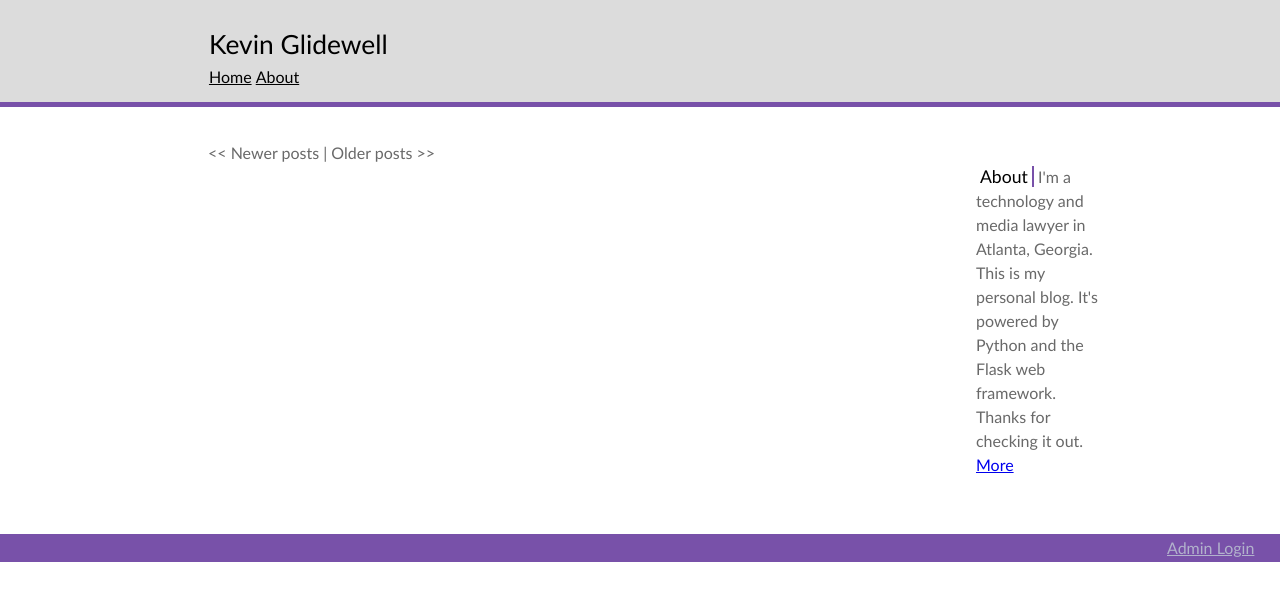
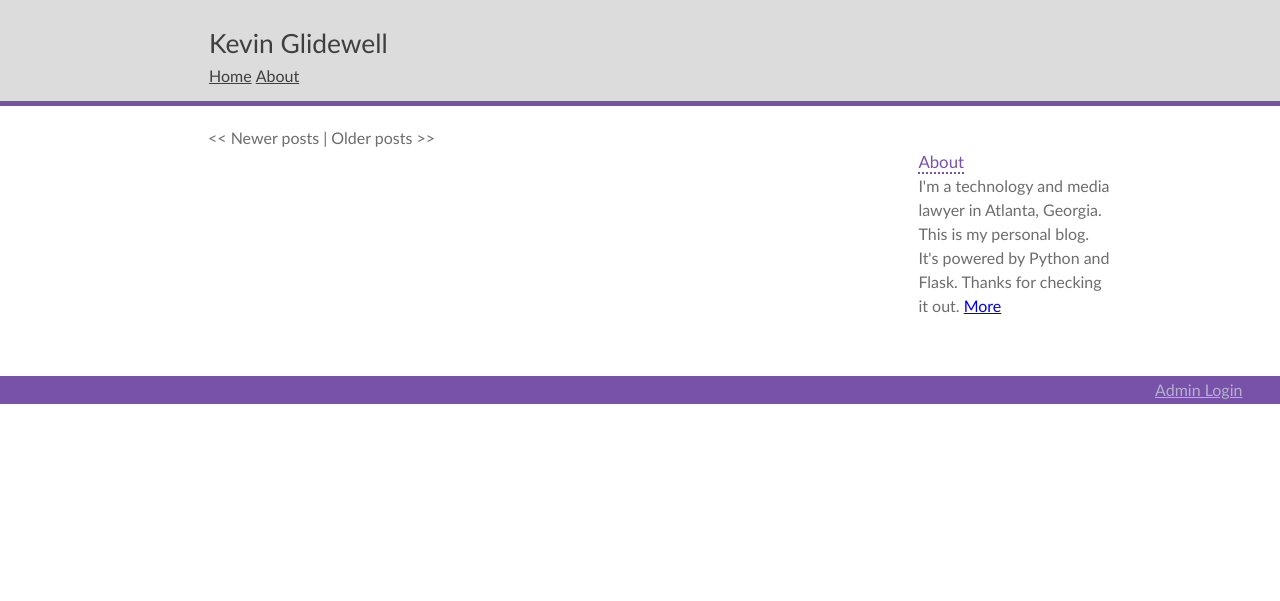
Before and after one commit to kpglide/blog, a Flask app: page / in a window 1280 px wide. Shown: the top 601 px of the page. Run offline with Flask 2, Linux system fonts and the light colour scheme; data that the repository does not hold is empty; some libraries are stand-ins or nearby versions.

Commit message:
updated font colors

```diff
--- a/app/static/base_styles.css
+++ b/app/static/base_styles.css
@@ -6,6 +6,7 @@ body {
  	font-size: 100%;
  	margin: 0;
  	background-color: white;
+ 	color: #6D6D6D;
 }
 
 /* Masthead styles */
@@ -13,7 +14,7 @@ body {
 	width: 100%;
 	background-color: gainsboro;
 	height: 20%;
-	padding: .2%;
+	padding: .1% .2% .2% .2%;
 	border-bottom-style: solid;
 	border-bottom-width: thick;
 	border-bottom-color: #7851a9;
@@ -36,7 +37,7 @@ body {
 }
 
 #masthead a {
-	color: black;
+	color: #3F3F3F;
 }
 
 /* Styles for main Index page, including blog post container,
@@ -52,23 +53,23 @@ and post title, body and byline styles */
 	margin: 1%;
 	line-height: 1.5em;
 	padding: .50em 1em;
-	color: #696969;
 }
 
 #title {
 	font-weight: bold;
-	color: black;
+	color: #3F3F3F;
 	line-height: 25%;
 }
 
 #byline {
-	font-size: 80%;
+	font-size: 90%;
 	margin-top: 1%;
-	margin-bottom: -3%;
+	margin-bottom: -2.5%;
 }
 
 #post_body {
-	margin-top: 1.75em;
+	margin-top: -1%;
+	font-size: 105%
 }
 
 #post img {
@@ -81,16 +82,16 @@ and post title, body and byline styles */
 	line-height: 1.5em;
 	padding: 1em 1em;
 	border-radius: 16px;
-	color: #696969;
 }
 
 #sidebar div {
 	display: inline;
-	border-right-style: solid;
-	border-right-width: 2.5px;
-	padding: 0 4px;
-	color: black;
-	font-size: 110%;
+	border-bottom-style: dotted;
+	border-width: thick;
+	border-bottom-width: 2.5px;
+	text-align: center;
+	color: #7851a9;
+	font-size: 105%;
 	border-color: #7851a9;
 }
 
@@ -153,13 +154,14 @@ and post title, body and byline styles */
 /* Footer styles */
 #footer {
 	clear: both;
-	width: 100%;
+	width: 101%;
 	background-color: #7851a9;
 	line-height: 175%;
 }
 
 #footer li {
 	display: inline-block;
+	margin-right: 2%;
 }
 
 #footer a {
@@ -208,15 +210,15 @@ and post title, body and byline styles */
 
 #post {
 	float: left;
-	margin: 2% 1.5% 2% 15%;
-	width: 56%;
+	margin: 1% 1% 2% 15%;
+	width: 52%;
 	max-width: 850px;
 }
 
 #sidebar {
   float: left;
-  margin: 2% 1% 2% 0%;
-  width: 10%;
+  margin: 1% 1% 2% 0%;
+  width: 15%;
 }
 
 #about_body {
--- a/app/templates/base.html
+++ b/app/templates/base.html
@@ -2,6 +2,7 @@
 <html>
 
 	<head>
+
 		<meta http-equiv="Content-Type" content="text/html; charset=iso-8859-1">
 
 		<meta name="viewport" content="initial-scale=1">
--- a/app/templates/index.html
+++ b/app/templates/index.html
@@ -25,7 +25,7 @@
 </div>
 
 <div id="sidebar">
-	<p><div>About</div> I'm a technology and media lawyer in Atlanta, Georgia.  This is my personal blog.  It's powered by Python and the Flask web framework.  Thanks for checking it out.  <a href="{{ url_for('about') }}">More</a></p>
+	<p><div>About</div><br> I'm a technology and media lawyer in Atlanta, Georgia.  This is my personal blog.  It's powered by Python and Flask.  Thanks for checking it out.  <a href="{{ url_for('about') }}">More</a></p>
 </div>
 
 {% endblock %}
```
